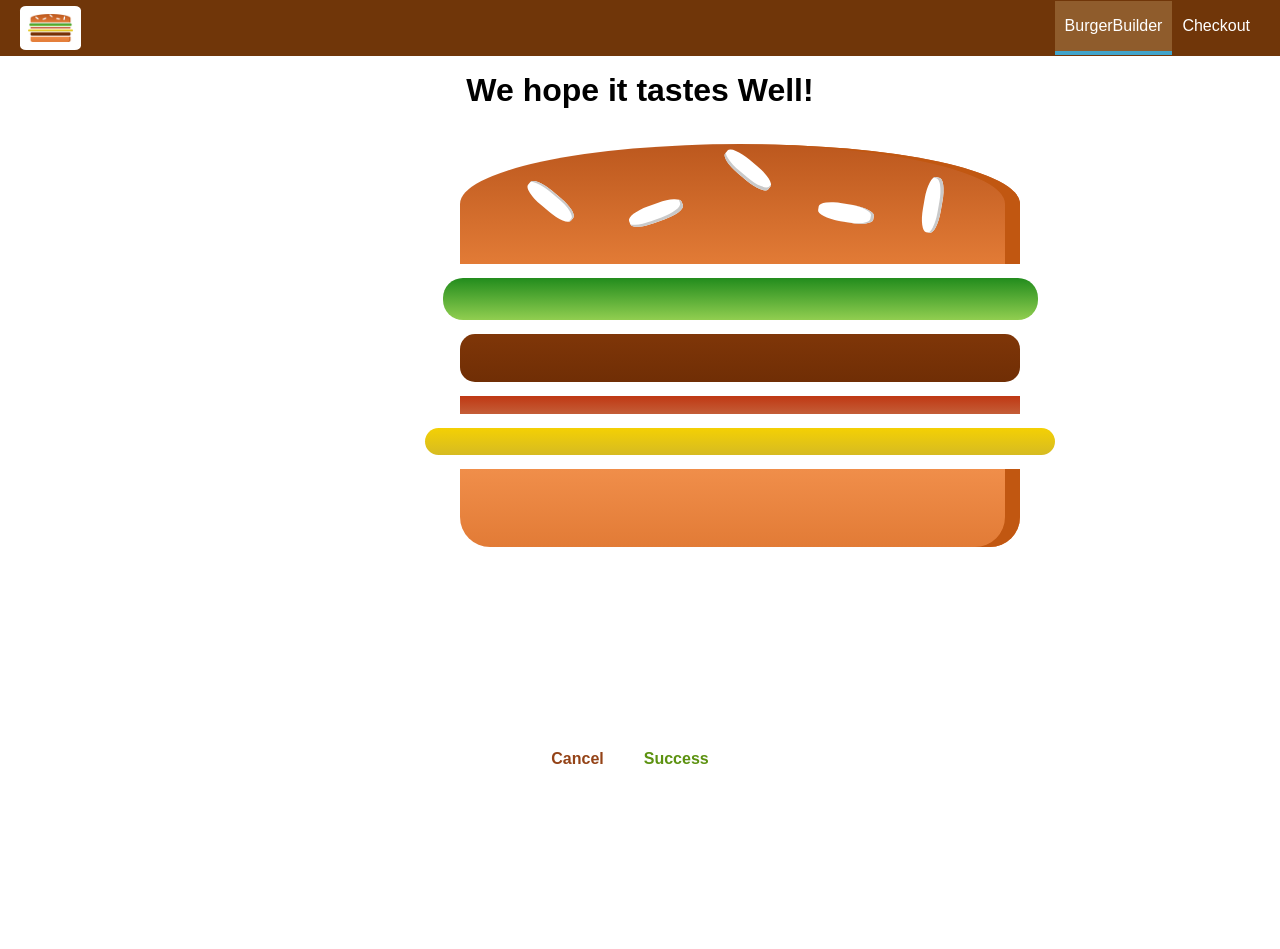
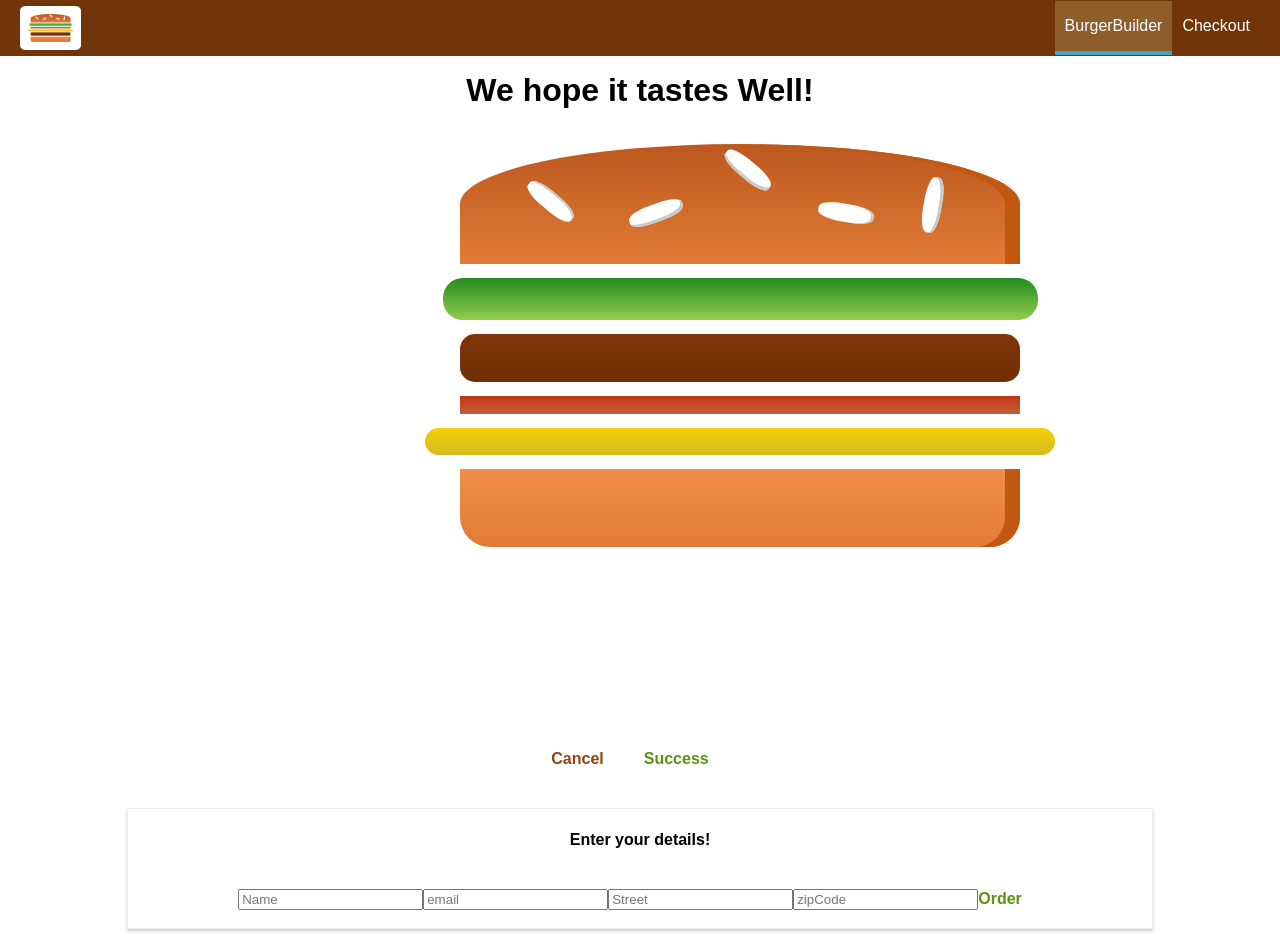
Before and after one commit to manikdhupar/burgerBuilder, a React app: page /checkout in a window 1280 px wide. Both pictures are taken after a click on the button "Success". Before the commit the page ends 800 px from the top, so only its background shows below. Built offline with nearby package versions, Linux system fonts and the light colour scheme.

Commit message:
added contactData component

```diff
--- a/src/containers/Checkout/Checkout.js
+++ b/src/containers/Checkout/Checkout.js
@@ -1,5 +1,7 @@
 import React, { Component } from 'react';
 import CheckoutSummary from '../../components/Order/CheckoutSummary/CheckoutSummary';
+import ContactData from './ContactData/ContactData';
+import { Route } from 'react-router-dom';
 
 class Checkout extends Component {
 	state = {
@@ -19,6 +21,18 @@ class Checkout extends Component {
 		this.props.history.push('/checkout/contact-data');
 	};
 
+	componentWillMount = () => {
+		const query = new URLSearchParams(this.props.location.search);
+		console.log(query);
+		console.log(query.entries());
+		const ingredients = {};
+		for (let param of query.entries()) {
+			ingredients[param[0]] = +param[1];
+		}
+
+		this.setState({ ingredients: ingredients });
+	};
+
 	render() {
 		return (
 			<div>
@@ -27,6 +41,7 @@ class Checkout extends Component {
 					checkoutContinued={this.checkoutContinued}
 					ingridients={this.state.ingridients}
 				/>
+				<Route path={this.props.match.path + '/contact-data'} component={ContactData} />
 			</div>
 		);
 	}
--- /dev/null
+++ b/src/containers/Checkout/ContactData/ContactData.css
@@ -0,0 +1,7 @@
+.ContactData {
+	margin: 20px auto;
+	width: 80%;
+	text-align: center;
+	box-shadow: 0 2px 3px #ccc;
+	border: 1px solid #eee;
+}
--- /dev/null
+++ b/src/containers/Checkout/ContactData/ContactData.js
@@ -0,0 +1,30 @@
+import React, { Component } from 'react';
+import Buttons from '../../../components/UI/Buttons/Buttons';
+import classes from './ContactData.css';
+
+class ContactData extends Component {
+	state = {
+		email: '',
+		phone: '',
+		address: {
+			postalCode: '',
+			street: ''
+		}
+	};
+	render() {
+		return (
+			<div className={classes.ContactData}>
+				<h4>Enter your details!</h4>
+				<form>
+					<input type="text" name="name" placeholder="Name" />
+					<input type="email" name="email" placeholder="email" />
+					<input type="text" name="street" placeholder="Street" />
+					<input type="text" name="zipCode" placeholder="zipCode" />
+					<Buttons btnType="Success">Order</Buttons>
+				</form>
+			</div>
+		);
+	}
+}
+
+export default ContactData;
```
